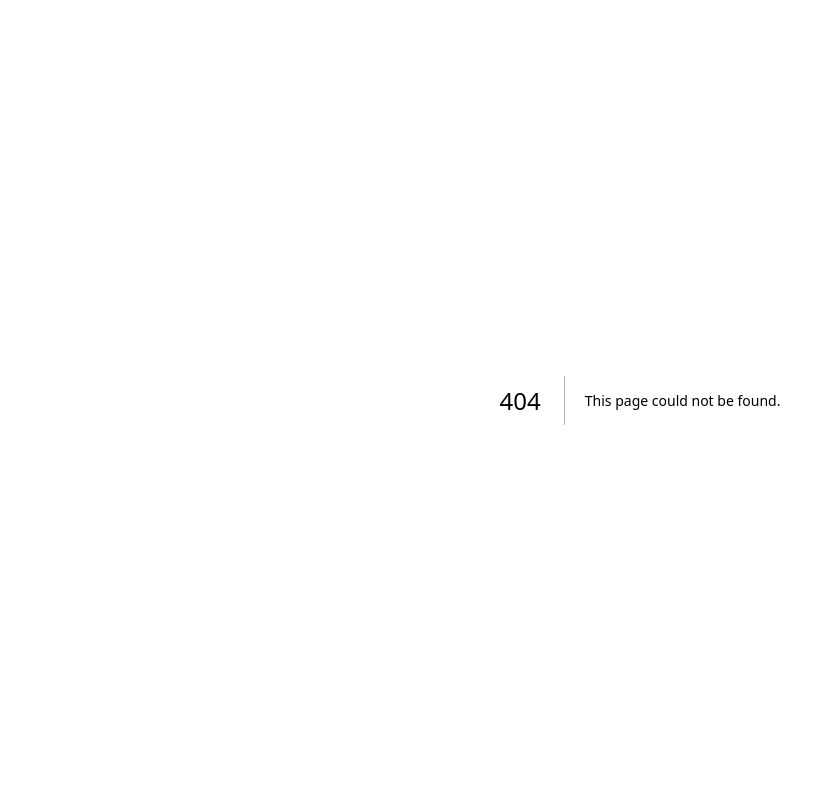
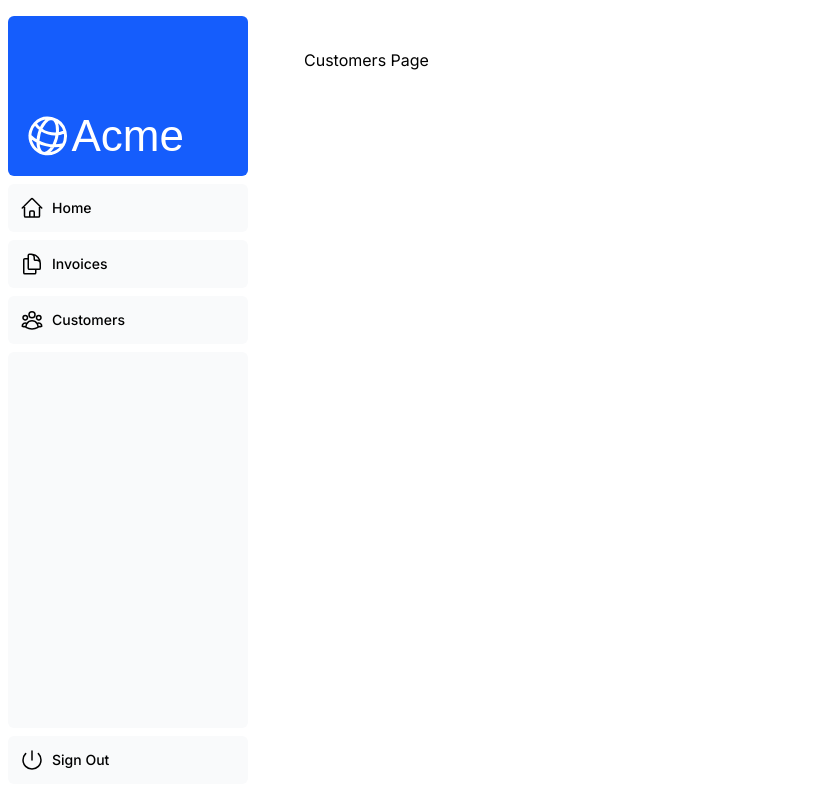
Before and after one commit to rodriguezespinoza0795/next-dashboard, a Next.js app: page /dashboard/customers in a window 1280 px wide. Before the commit this address had no page. Shown: the whole page, without its empty margins (0-835 px from the left). Built offline with nearby package versions, Linux system fonts and the light colour scheme; a web font is replaced by a local one.

Commit message:
section 4 completed

```diff
--- /dev/null
+++ b/src/app/dashboard/customers/page.tsx
@@ -0,0 +1,3 @@
+export default function Page() {
+  return <p>Customers Page</p>;
+}
--- /dev/null
+++ b/src/app/dashboard/invoices/page.tsx
@@ -0,0 +1,3 @@
+export default function Page() {
+  return <p>Invoices Page</p>;
+}
--- /dev/null
+++ b/src/app/dashboard/layout.tsx
@@ -0,0 +1,12 @@
+import SideNav from "@/components/dashboard/sidenav";
+
+export default function Layout({ children }: { children: React.ReactNode }) {
+  return (
+    <div className="flex h-screen flex-col md:flex-row md:overflow-hidden">
+      <div className="w-full flex-none md:w-64">
+        <SideNav />
+      </div>
+      <div className="flex-grow p-6 md:overflow-y-auto md:p-12">{children}</div>
+    </div>
+  );
+}
--- /dev/null
+++ b/src/app/dashboard/page.tsx
@@ -0,0 +1,3 @@
+export default function Page() {
+  return <p>Dashboard Page</p>;
+}
--- /dev/null
+++ b/src/components/dashboard/nav-links.tsx
@@ -0,0 +1,37 @@
+import {
+  UserGroupIcon,
+  HomeIcon,
+  DocumentDuplicateIcon,
+} from "@heroicons/react/24/outline";
+
+// Map of links to display in the side navigation.
+// Depending on the size of the application, this would be stored in a database.
+const links = [
+  { name: "Home", href: "/dashboard", icon: HomeIcon },
+  {
+    name: "Invoices",
+    href: "/dashboard/invoices",
+    icon: DocumentDuplicateIcon,
+  },
+  { name: "Customers", href: "/dashboard/customers", icon: UserGroupIcon },
+];
+
+export default function NavLinks() {
+  return (
+    <>
+      {links.map((link) => {
+        const LinkIcon = link.icon;
+        return (
+          <a
+            key={link.name}
+            href={link.href}
+            className="flex h-[48px] grow items-center justify-center gap-2 rounded-md bg-gray-50 p-3 text-sm font-medium hover:bg-sky-100 hover:text-blue-600 md:flex-none md:justify-start md:p-2 md:px-3"
+          >
+            <LinkIcon className="w-6" />
+            <p className="hidden md:block">{link.name}</p>
+          </a>
+        );
+      })}
+    </>
+  );
+}
--- /dev/null
+++ b/src/components/dashboard/sidenav.tsx
@@ -0,0 +1,29 @@
+import Link from "next/link";
+import NavLinks from "@/components/dashboard/nav-links";
+import AcmeLogo from "@/components/AcmeLogo";
+import { PowerIcon } from "@heroicons/react/24/outline";
+
+export default function SideNav() {
+  return (
+    <div className="flex h-full flex-col px-3 py-4 md:px-2">
+      <Link
+        className="mb-2 flex h-20 items-end justify-start rounded-md bg-blue-600 p-4 md:h-40"
+        href="/"
+      >
+        <div className="w-32 text-white md:w-40">
+          <AcmeLogo />
+        </div>
+      </Link>
+      <div className="flex grow flex-row justify-between space-x-2 md:flex-col md:space-x-0 md:space-y-2">
+        <NavLinks />
+        <div className="hidden h-auto w-full grow rounded-md bg-gray-50 md:block"></div>
+        <form>
+          <button className="flex h-[48px] w-full grow items-center justify-center gap-2 rounded-md bg-gray-50 p-3 text-sm font-medium hover:bg-sky-100 hover:text-blue-600 md:flex-none md:justify-start md:p-2 md:px-3">
+            <PowerIcon className="w-6" />
+            <div className="hidden md:block">Sign Out</div>
+          </button>
+        </form>
+      </div>
+    </div>
+  );
+}
```
